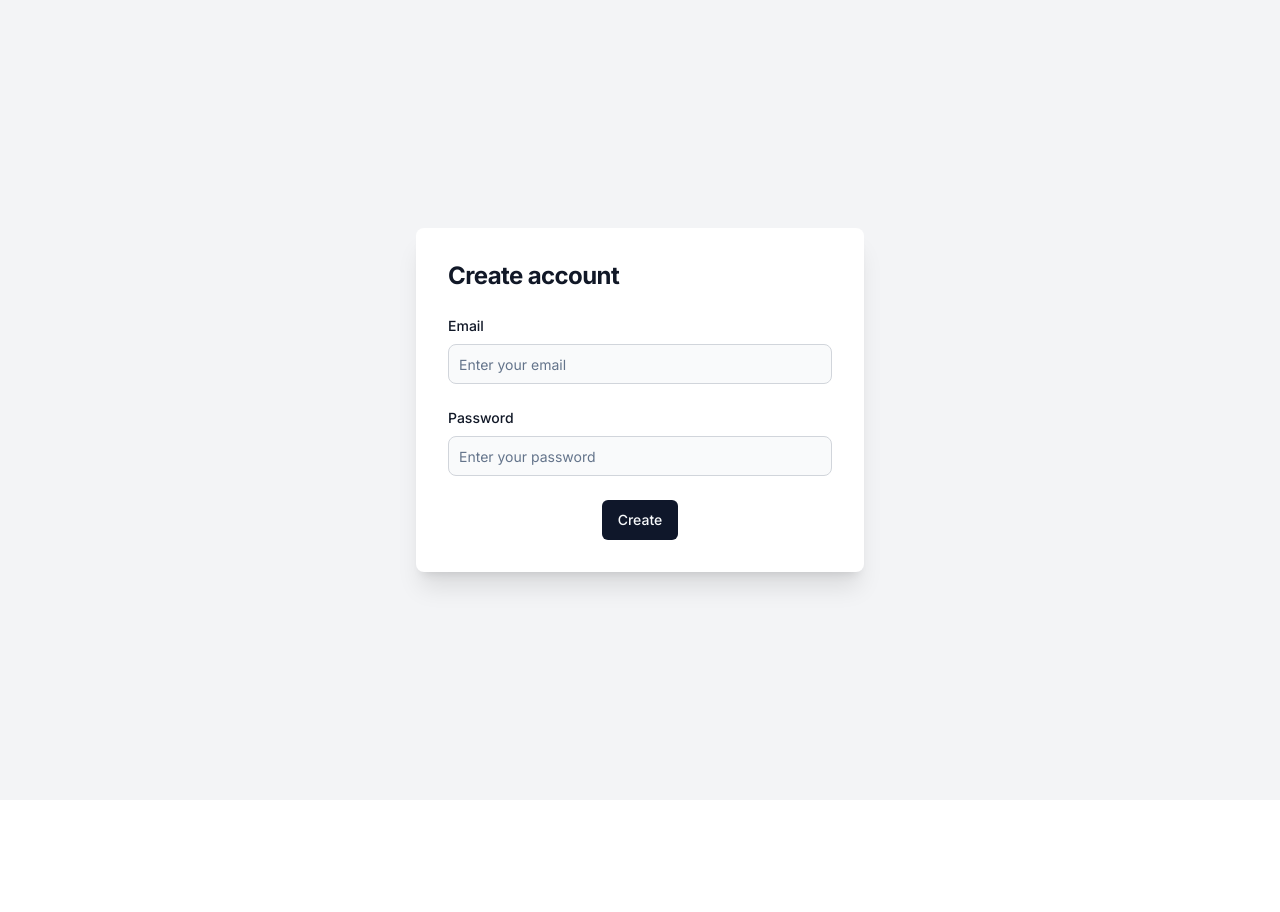
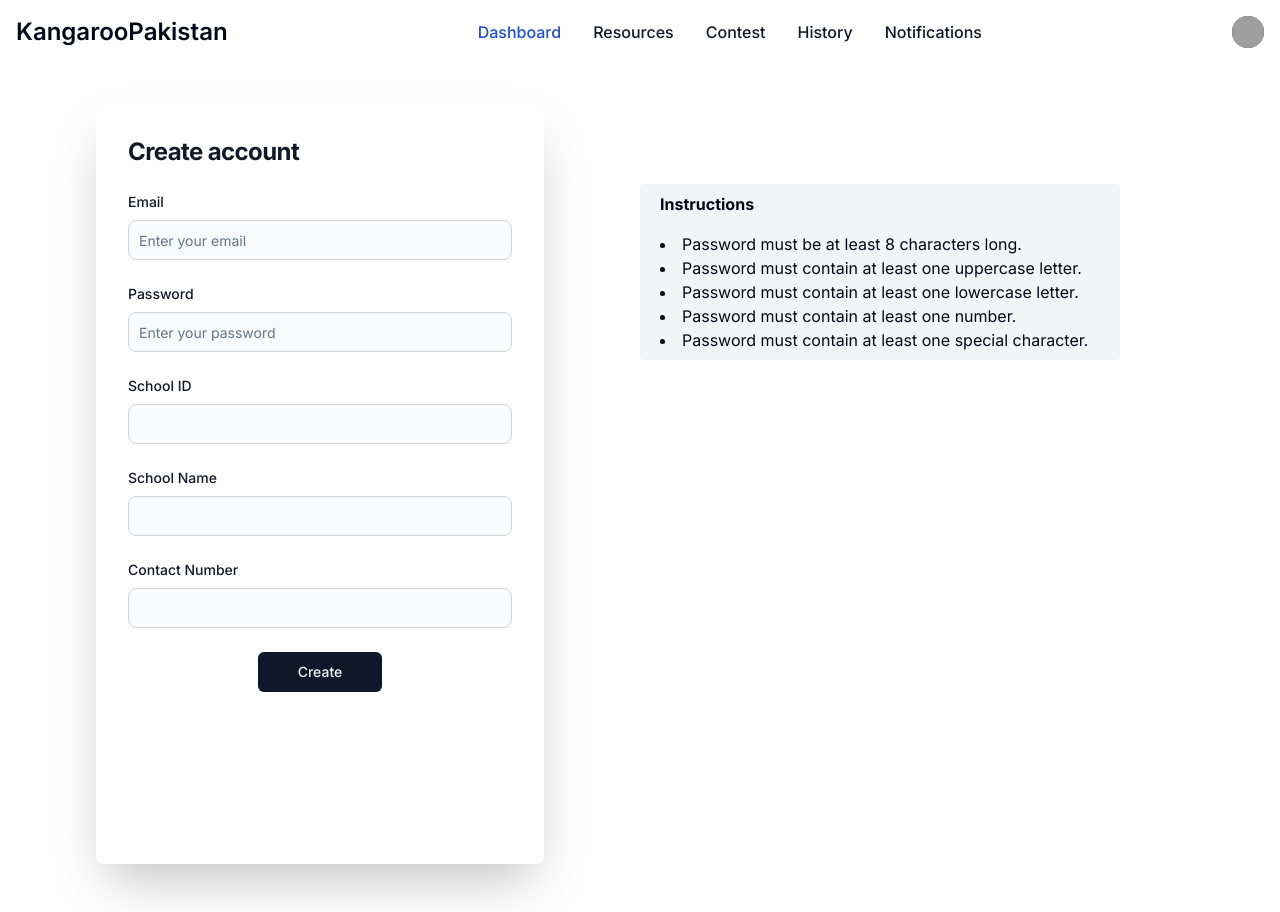
Before and after one commit to KangarooPakistan/kangaroopakistan-web, a Next.js app: page /admin/register in a window 1280 px wide. Before the commit the page ends 800 px from the top, so only its background shows below. Built offline with nearby package versions, Linux system fonts and the light colour scheme; no server answers; grey boxes are pictures that could not be loaded.

Commit message:
overall register and login design changes

```diff
--- a/app/(routes)/admin/register/page.tsx
+++ b/app/(routes)/admin/register/page.tsx
@@ -15,6 +15,7 @@ import {
 import { useRouter } from "next/navigation";
 import { Input } from "@/components/ui/input";
 import { Button } from "@/components/ui/button";
+import Link from "next/link";
 
 const formSchema = z.object({
   email: z.string().email({
@@ -60,11 +61,11 @@ const UserRegister = () => {
     }
   };
   return (
-    <section className="bg-gray-100">
-      <div className="flex flex-col items-center justify-center px-6 py-8 mx-auto h-screen lg:py-0">
-        <div className="w-full bg-white rounded-lg shadow-xl md:mt-0 sm:max-w-md xl:p-0">
-          <div className="p-6 space-y-4 md:space-y-6 sm:p-8">
-            <h1 className="text-xl font-bold leading-tight tracking-tight text-gray-900 md:text-2xl dark:text-white">
+    <section className="bg-white mb-12">
+      <div className=" pt-10 h-screen grid grid-cols-1 md:grid-cols-2 gap-2 xl:gap-0">
+        <div className="w-full rounded-lg shadow-2xl md:mt-0 sm:max-w-md xl:p-0 mx-auto">
+          <div className="p-6 space-y-3 md:space-y-6 sm:p-8">
+            <h1 className="text-xl font-bold leading-tight tracking-tight text-gray-900 md:text-2xl ">
               Create account
             </h1>
 
@@ -110,13 +111,85 @@ const UserRegister = () => {
                     </FormItem>
                   )}
                 />
+                <FormField
+                  control={form.control}
+                  name="school-id"
+                  render={({ field }) => (
+                    <FormItem className="">
+                      <FormLabel className="label mt-5">School ID</FormLabel>
+                      <FormControl>
+                        <Input
+                          type="number"
+                          disabled={isLoading}
+                          className="input"
+                          {...field}
+                        />
+                      </FormControl>
+                      <FormMessage />
+                    </FormItem>
+                  )}
+                />
+                <FormField
+                  control={form.control}
+                  name="school-name"
+                  render={({ field }) => (
+                    <FormItem className="">
+                      <FormLabel className="label mt-5">School Name</FormLabel>
+                      <FormControl>
+                        <Input
+                          type="text"
+                          disabled={isLoading}
+                          className="input"
+                          {...field}
+                        />
+                      </FormControl>
+                      <FormMessage />
+                    </FormItem>
+                  )}
+                />
+                <FormField
+                  control={form.control}
+                  name="contact-number"
+                  render={({ field }) => (
+                    <FormItem className="">
+                      <FormLabel className="label mt-5">
+                        Contact Number
+                      </FormLabel>
+                      <FormControl>
+                        <Input
+                          type="text"
+                          disabled={isLoading}
+                          className="input"
+                          {...field}
+                        />
+                      </FormControl>
+                      <FormMessage />
+                    </FormItem>
+                  )}
+                />
                 <div className="flex items-center justify-center mt-16">
-                  <Button disabled={isLoading} variant="default">
+                  <Button
+                    disabled={isLoading}
+                    variant="default"
+                    className="px-10"
+                  >
                     Create
                   </Button>
                 </div>
               </form>
             </Form>
+          </div>
+        </div>
+        <div className="xl:w-3/4 mt-20">
+      <div className="bg-gray-100 py-2 px-5 rounded text-xs md:text-base mx-2 xl:mx-0">
+          <h2 className="font-bold">Instructions</h2>
+          <ul className="list-disc mt-4 list-inside">
+            <li>Password must be at least 8 characters long.</li>
+            <li>Password must contain at least one uppercase letter.</li>
+            <li>Password must contain at least one lowercase letter.</li>
+            <li>Password must contain at least one number.</li>
+            <li>Password must contain at least one special character.</li>
+          </ul>
           </div>
         </div>
       </div>
--- /dev/null
+++ b/app/(routes)/layout.tsx
@@ -0,0 +1,21 @@
+import UserNavbar from "@/components/ui/UserNavbar";
+import { getServerSession } from "next-auth";
+import { authOptions } from "@/app/api/auth/[...nextauth]/route";
+import AdminNavbar from "@/components/ui/AdminNavbar";
+
+export default async function DashboardLayout({
+  children,
+}: {
+  children: React.ReactNode,
+}) {
+  const session = await getServerSession(authOptions);
+  let isAdmin = session?.user?.role === "Admin";
+  // isAdmin = false;
+
+  return (
+    <>
+      {isAdmin ? <AdminNavbar /> : <UserNavbar />}
+      {children}
+    </>
+  );
+}
--- a/app/globals.css
+++ b/app/globals.css
@@ -86,3 +86,8 @@
 .text-smallest {
   font-size: 0.725rem;
 }
+
+
+.register-height-style {
+  height: 103vh;
+}
--- a/components/ui/AdminNavbar.tsx
+++ b/components/ui/AdminNavbar.tsx
@@ -22,13 +22,8 @@ const AdminNavbar = () => {
           href="https://flowbite.com/"
           className="flex items-center space-x-3"
         >
-          <img
-            src="https://flowbite.com/docs/images/logo.svg"
-            className="h-8"
-            alt="Flowbite Logo"
-          />
           <span className="self-center text-2xl font-semibold whitespace-nowrap ">
-            Flowbite
+            KangarooPakistan
           </span>
         </Link>
         <div className="flex items-center md:order-2 space-x-3 md:space-x-0  relative">
@@ -56,10 +51,8 @@ const AdminNavbar = () => {
             id="user-dropdown"
           >
             <div className="px-4 py-3">
-              <span className="block text-sm text-gray-900 dark:text-white">
-                Bonnie Green
-              </span>
-              <span className="block text-sm text-gray-500 truncate dark:text-gray-400">
+              <span className="block text-sm text-gray-900 ">Bonnie Green</span>
+              <span className="block text-sm text-gray-500 truncate ">
                 name@flowbite.com
               </span>
             </div>
@@ -75,7 +68,7 @@ const AdminNavbar = () => {
               <li>
                 <Link
                   href="#"
-                  className="block px-4 py-2 text-sm text-gray-700 hover:bg-gray-100 dark:hover:bg-gray-600 dark:text-gray-200 dark:hover:text-white"
+                  className="block px-4 py-2 text-sm text-gray-700 hover:bg-gray-100 "
                   onClick={() => signOut()}
                 >
                   Sign out
@@ -88,7 +81,7 @@ const AdminNavbar = () => {
             data-collapse-toggle="navbar-user"
             type="button"
             onClick={toggleMobileMenu}
-            className="inline-flex items-center p-2 w-10 h-10 justify-center text-sm text-gray-500 rounded-lg md:hidden hover:bg-gray-100 focus:outline-none focus:ring-2 focus:ring-gray-200 dark:text-gray-400 dark:hover:bg-gray-700 dark:focus:ring-gray-600"
+            className="inline-flex items-center p-2 w-10 h-10 justify-center text-sm text-gray-500 rounded-lg md:hidden hover:bg-gray-100 focus:outline-none focus:ring-2 focus:ring-gray-200 }"
             aria-controls="navbar-user"
             aria-expanded={isMobileMenuOpen}
           >
@@ -116,11 +109,11 @@ const AdminNavbar = () => {
           }`}
           id="navbar-user"
         >
-          <ul className="flex flex-col font-medium p-4 md:p-0 mt-4 border border-gray-100 rounded-lg bg-gray-50 md:space-x-8 rtl:space-x-reverse md:flex-row md:mt-0 md:border-0 md:bg-white dark:bg-gray-800 md:dark:bg-gray-900 dark:border-gray-700">
+          <ul className="flex flex-col font-medium p-4 md:p-0 mt-4 border border-gray-100 rounded-lg bg-gray-50 md:space-x-8 rtl:space-x-reverse md:flex-row md:mt-0 md:border-0 md:bg-white ">
             <li>
               <Link
                 href="/dashboard"
-                className="block py-2 px-3 text-white bg-blue-700 rounded md:bg-transparent md:text-blue-700 md:p-0 md:dark:text-blue-500"
+                className="block py-2 px-3 text-white bg-blue-700 rounded md:bg-transparent md:text-blue-700 md:p-0 "
                 aria-current="page"
               >
                 Dashboard
@@ -129,7 +122,7 @@ const AdminNavbar = () => {
             <li>
               <Link
                 href="/contest"
-                className="block py-2 px-3 text-gray-900 rounded hover:bg-gray-100 md:hover:bg-transparent md:hover:text-blue-700 md:p-0 dark:text-white md:dark:hover:text-blue-500 dark:hover:bg-gray-700 dark:hover:text-white md:dark:hover:bg-transparent dark:border-gray-700"
+                className="block py-2 px-3 text-gray-900 rounded hover:bg-gray-100 md:hover:bg-transparent md:hover:text-blue-700 md:p-0 "
               >
                 Resources
               </Link>
@@ -137,7 +130,7 @@ const AdminNavbar = () => {
             <li>
               <Link
                 href="/contest"
-                className="block py-2 px-3 text-gray-900 rounded hover:bg-gray-100 md:hover:bg-transparent md:hover:text-blue-700 md:p-0 dark:text-white md:dark:hover:text-blue-500 dark:hover:bg-gray-700 dark:hover:text-white md:dark:hover:bg-transparent dark:border-gray-700"
+                className="block py-2 px-3 text-gray-900 rounded hover:bg-gray-100 md:hover:bg-transparent md:hover:text-blue-700 md:p-0 "
               >
                 Contest
               </Link>
@@ -145,7 +138,7 @@ const AdminNavbar = () => {
             <li>
               <Link
                 href="/user"
-                className="block py-2 px-3 text-gray-900 rounded hover:bg-gray-100 md:hover:bg-transparent md:hover:text-blue-700 md:p-0 dark:text-white md:dark:hover:text-blue-500 dark:hover:bg-gray-700 dark:hover:text-white md:dark:hover:bg-transparent dark:border-gray-700"
+                className="block py-2 px-3 text-gray-900 rounded hover:bg-gray-100 md:hover:bg-transparent md:hover:text-blue-700 md:p-0"
               >
                 Notifications
               </Link>
--- a/components/ui/UserNavbar.tsx
+++ b/components/ui/UserNavbar.tsx
@@ -22,13 +22,8 @@ const UserNavbar = () => {
           href="https://flowbite.com/"
           className="flex items-center space-x-3"
         >
-          <img
-            src="https://flowbite.com/docs/images/logo.svg"
-            className="h-8"
-            alt="Flowbite Logo"
-          />
           <span className="self-center text-2xl font-semibold whitespace-nowrap ">
-            Flowbite
+            KangarooPakistan
           </span>
         </Link>
         <div className="flex items-center md:order-2 space-x-3 md:space-x-0  relative">
@@ -56,10 +51,8 @@ const UserNavbar = () => {
             id="user-dropdown"
           >
             <div className="px-4 py-3">
-              <span className="block text-sm text-gray-900 dark:text-white">
-                Bonnie Green
-              </span>
-              <span className="block text-sm text-gray-500 truncate dark:text-gray-400">
+              <span className="block text-sm text-gray-900 ">Bonnie Green</span>
+              <span className="block text-sm text-gray-500 truncate ">
                 name@flowbite.com
               </span>
             </div>
@@ -75,7 +68,7 @@ const UserNavbar = () => {
               <li>
                 <Link
                   href="#"
-                  className="block px-4 py-2 text-sm text-gray-700 hover:bg-gray-100 dark:hover:bg-gray-600 dark:text-gray-200 dark:hover:text-white"
+                  className="block px-4 py-2 text-sm text-gray-700 hover:bg-gray-100 "
                   onClick={() => signOut()}
                 >
                   Sign out
@@ -88,7 +81,7 @@ const UserNavbar = () => {
             data-collapse-toggle="navbar-user"
             type="button"
             onClick={toggleMobileMenu}
-            className="inline-flex items-center p-2 w-10 h-10 justify-center text-sm text-gray-500 rounded-lg md:hidden hover:bg-gray-100 focus:outline-none focus:ring-2 focus:ring-gray-200 dark:text-gray-400 dark:hover:bg-gray-700 dark:focus:ring-gray-600"
+            className="inline-flex items-center p-2 w-10 h-10 justify-center text-sm text-gray-500 rounded-lg md:hidden hover:bg-gray-100 focus:outline-none focus:ring-2 focus:ring-gray-200 "
             aria-controls="navbar-user"
             aria-expanded={isMobileMenuOpen}
           >
@@ -116,11 +109,11 @@ const UserNavbar = () => {
           }`}
           id="navbar-user"
         >
-          <ul className="flex flex-col font-medium p-4 md:p-0 mt-4 border border-gray-100 rounded-lg bg-gray-50 md:space-x-8 rtl:space-x-reverse md:flex-row md:mt-0 md:border-0 md:bg-white dark:bg-gray-800 md:dark:bg-gray-900 dark:border-gray-700">
+          <ul className="flex flex-col font-medium p-4 md:p-0 mt-4 border border-gray-100 rounded-lg bg-gray-50 md:space-x-8 rtl:space-x-reverse md:flex-row md:mt-0 md:border-0 md:bg-white ">
             <li>
               <Link
                 href="/dashboard"
-                className="block py-2 px-3 text-white bg-blue-700 rounded md:bg-transparent md:text-blue-700 md:p-0 md:dark:text-blue-500"
+                className="block py-2 px-3 text-white bg-blue-700 rounded md:bg-transparent md:text-blue-700 md:p-0"
                 aria-current="page"
               >
                 Dashboard
@@ -129,7 +122,7 @@ const UserNavbar = () => {
             <li>
               <Link
                 href="/contest"
-                className="block py-2 px-3 text-gray-900 rounded hover:bg-gray-100 md:hover:bg-transparent md:hover:text-blue-700 md:p-0 dark:text-white md:dark:hover:text-blue-500 dark:hover:bg-gray-700 dark:hover:text-white md:dark:hover:bg-transparent dark:border-gray-700"
+                className="block py-2 px-3 text-gray-900 rounded hover:bg-gray-100 md:hover:bg-transparent md:hover:text-blue-700 md:p-0 "
               >
                 Resources
               </Link>
@@ -137,7 +130,7 @@ const UserNavbar = () => {
             <li>
               <Link
                 href="/contest"
-                className="block py-2 px-3 text-gray-900 rounded hover:bg-gray-100 md:hover:bg-transparent md:hover:text-blue-700 md:p-0 dark:text-white md:dark:hover:text-blue-500 dark:hover:bg-gray-700 dark:hover:text-white md:dark:hover:bg-transparent dark:border-gray-700"
+                className="block py-2 px-3 text-gray-900 rounded hover:bg-gray-100 md:hover:bg-transparent md:hover:text-blue-700 md:p-0 "
               >
                 Contest
               </Link>
@@ -145,7 +138,7 @@ const UserNavbar = () => {
             <li>
               <Link
                 href="/user"
-                className="block py-2 px-3 text-gray-900 rounded hover:bg-gray-100 md:hover:bg-transparent md:hover:text-blue-700 md:p-0 dark:text-white md:dark:hover:text-blue-500 dark:hover:bg-gray-700 dark:hover:text-white md:dark:hover:bg-transparent dark:border-gray-700"
+                className="block py-2 px-3 text-gray-900 rounded hover:bg-gray-100 md:hover:bg-transparent md:hover:text-blue-700 md:p-0 "
               >
                 History
               </Link>
@@ -153,7 +146,7 @@ const UserNavbar = () => {
             <li>
               <Link
                 href="/user"
-                className="block py-2 px-3 text-gray-900 rounded hover:bg-gray-100 md:hover:bg-transparent md:hover:text-blue-700 md:p-0 dark:text-white md:dark:hover:text-blue-500 dark:hover:bg-gray-700 dark:hover:text-white md:dark:hover:bg-transparent dark:border-gray-700"
+                className="block py-2 px-3 text-gray-900 rounded hover:bg-gray-100 md:hover:bg-transparent md:hover:text-blue-700 md:p-0 "
               >
                 Notifications
               </Link>
```
Also changed, not shown: app/(main)/login/Login.tsx (+4 -4 lines), app/(main)/register/page.tsx (+14 -5 lines).
